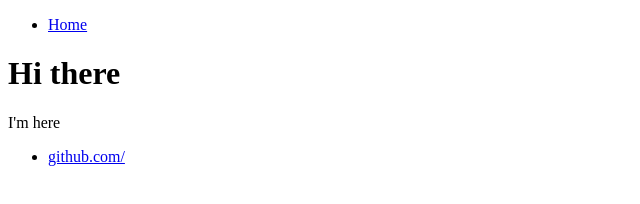
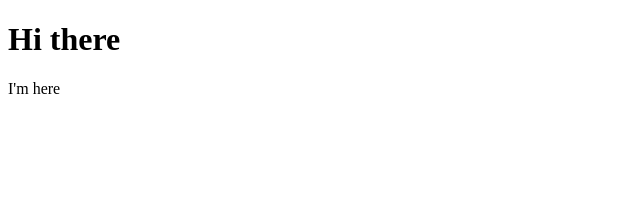
Before and after one commit to janmarius/janmarius.github.io, a plain HTML site: page index.html in a window 1280 px wide. Shown: the whole page, without its empty margins (0-640 px from the left). Drawn offline with Linux system fonts and the light colour scheme.

Commit message:
Small changes to index.html

```diff
--- a/index.html
+++ b/index.html
@@ -1,24 +1,14 @@
 <!DOCTYPE html>
 <html>
 	<head>
-		<title>Home page</title>
+		<title>Homepage</title>
 	</head>
 	<body>
-		<nav>
-    		<ul>
-        		<li><a href="/">Home</a></li>
-    		</ul>
-		</nav>
 		<div class="container">
     		<div class="blurb">
         		<h1>Hi there</h1>
 				<p>I'm here</a></p>
-    		</div><!-- /.blurb -->
-		</div><!-- /.container -->
-		<footer>
-    		<ul>
-        		<li><a href="https://github.com/janmarius">github.com/</a></li>
-			</ul>
-		</footer>
+    		</div>
+		</div>
 	</body>
 </html>
```
